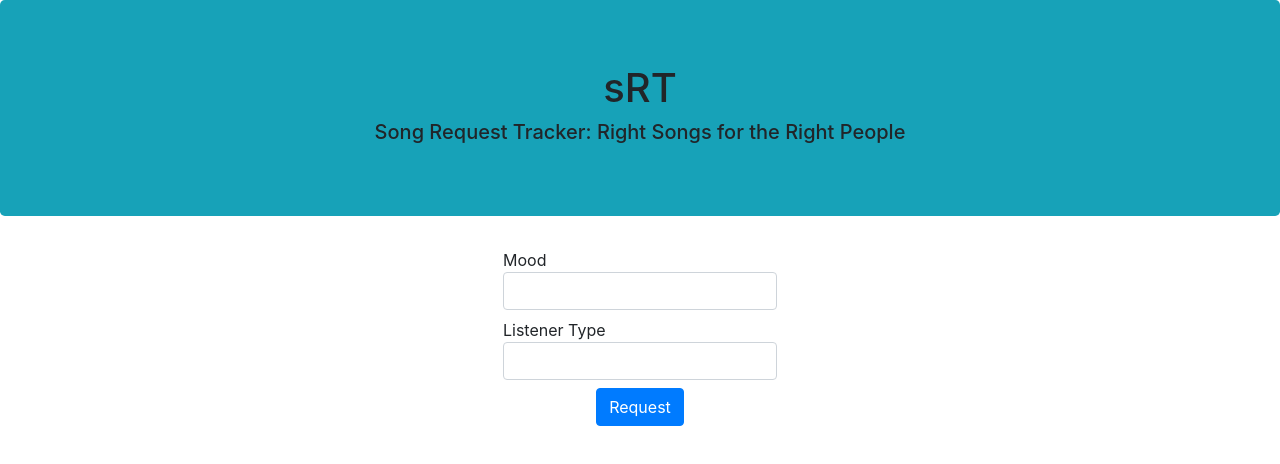
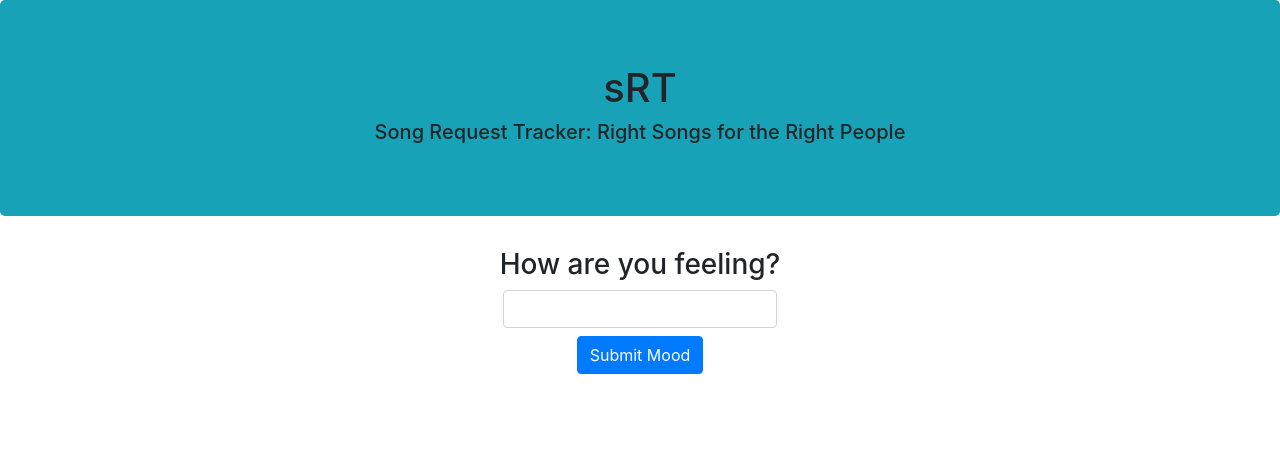
Before and after one commit to blinkhorn/sRT, an Angular app: page / in a window 1280 px wide. Shown: the top 464 px of the page. Built offline with nearby package versions, Linux system fonts and the light colour scheme.

Commit message:
finished mood component

```diff
--- a/src/app/app-routing/app-routing.module.ts
+++ b/src/app/app-routing/app-routing.module.ts
@@ -1,10 +1,10 @@
 import { NgModule } from '@angular/core';
 import { CommonModule } from '@angular/common';
 import { RouterModule, Routes } from '@angular/router';
-import { RequestComponent } from '../request/request.component';
+import { MoodInputComponent } from '../mood-input/mood-input.component';
 
 const routes: Routes = [
-  { path: '', component: RequestComponent }
+  { path: '', component: MoodInputComponent }
 ];
 
 @NgModule({
--- a/src/app/app.module.ts
+++ b/src/app/app.module.ts
@@ -7,13 +7,15 @@ import { AppComponent } from './app.component';
 import { HeaderComponent } from './header/header.component';
 import { RequestComponent } from './request/request.component';
 import { AppRoutingModule } from './app-routing/app-routing.module';
+import { MoodInputComponent } from './mood-input/mood-input.component';
 
 
 @NgModule({
   declarations: [
     AppComponent,
     HeaderComponent,
-    RequestComponent
+    RequestComponent,
+    MoodInputComponent
   ],
   imports: [
     BrowserModule,
--- /dev/null
+++ b/src/app/mood-input/mood-input.component.html
@@ -0,0 +1,10 @@
+<h3 class="text-center">How are you feeling?</h3>
+
+<form #moodInput="ngForm" (ngSubmit)="onSubmitMood(moodInput)" >
+  <div class="d-flex flex-column align-items-center">
+    <label>
+      <input type="text" name="mood" class="form-control" ngModel required>
+    </label>
+    <a href="{{ getListenerTypeAddress() }}"><input class="input-group-btn btn btn-primary" type="submit" value="Submit Mood"></a>
+  </div>
+</form>
--- /dev/null
+++ b/src/app/mood-input/mood-input.component.ts
@@ -0,0 +1,29 @@
+import { Component, OnInit } from '@angular/core';
+import { NgForm } from '@angular/forms';
+
+@Component({
+  selector: 'app-mood-input',
+  templateUrl: './mood-input.component.html',
+  styleUrls: ['./mood-input.component.css']
+})
+export class MoodInputComponent implements OnInit {
+  private listenerTypeAddress: string;
+
+  constructor() { }
+
+  ngOnInit() {
+  }
+
+  onSubmitMood(form: NgForm) {
+    if (form.invalid) {
+      return;
+    }
+    this.listenerTypeAddress = `http://localhost:4200/listener-type/${form.value.mood}`;
+  }
+
+  getListenerTypeAddress(): string {
+    return this.listenerTypeAddress;
+  }
+
+
+}
--- a/src/app/request/request.component.ts
+++ b/src/app/request/request.component.ts
@@ -1,5 +1,5 @@
 import { Component, OnInit } from '@angular/core';
-import { NgForm, FormControl } from '@angular/forms';
+import { NgForm } from '@angular/forms';
 import { RequestsService } from './requests.service';
 
 @Component({
```
Also changed, not shown: src/app/mood-input/mood-input.component.css (added), 1 other file (tests, documents, lock files or other folders).
